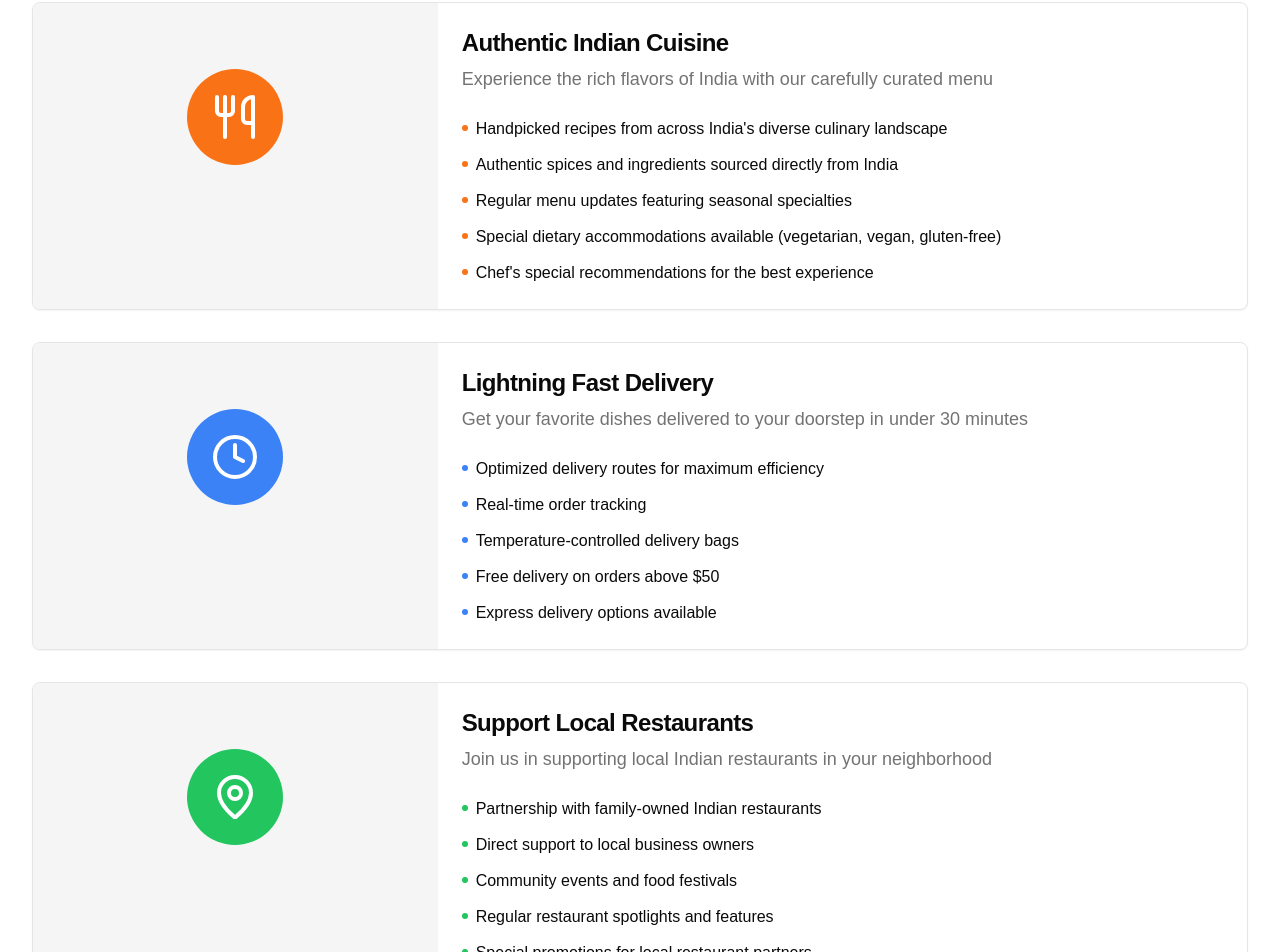
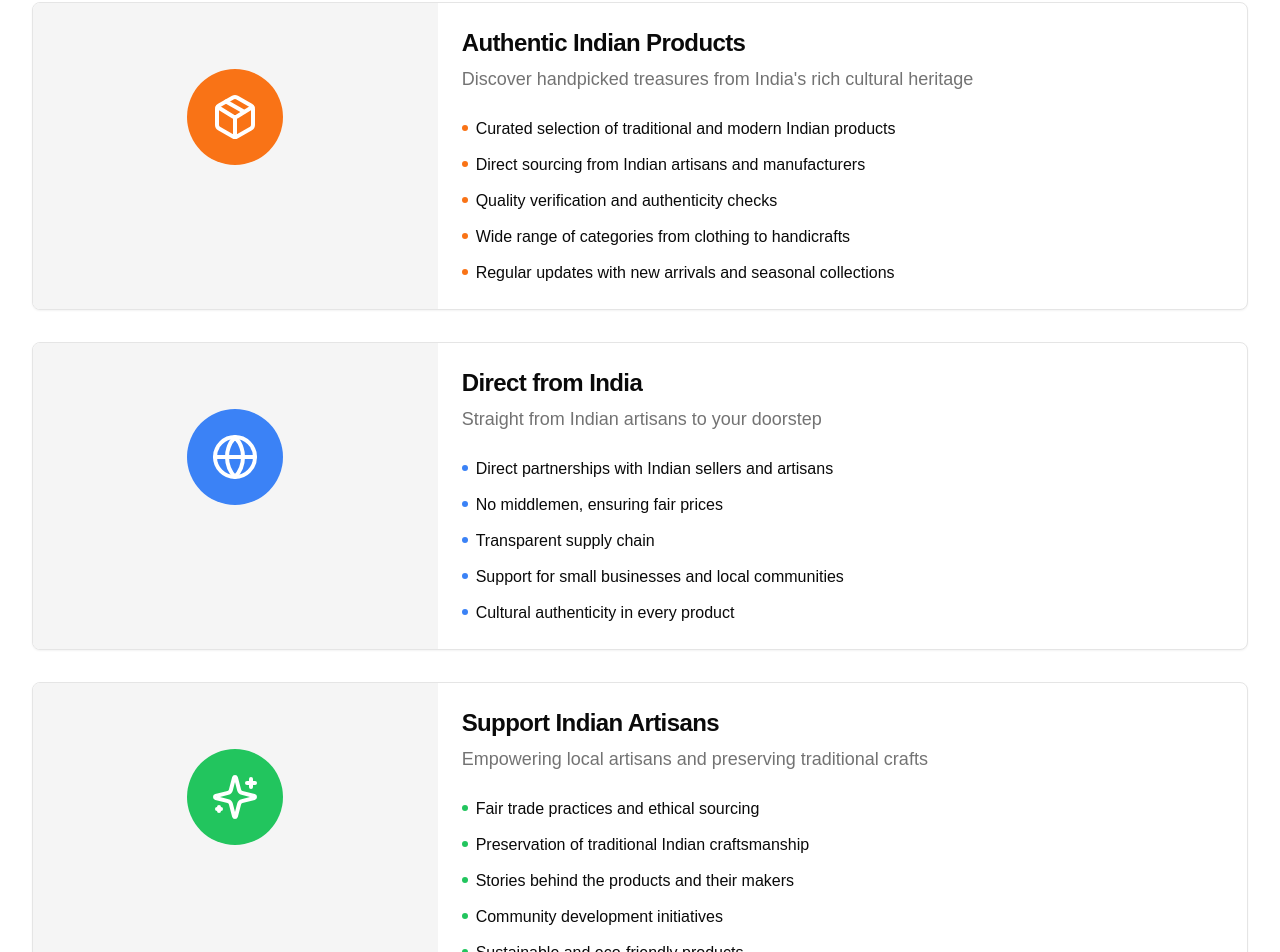
Before and after one commit to notsogreat/Dlist, a Next.js app: page /about in a window 1280 px wide. Shown: the part 315-1267 px from the top of the page. Built offline with nearby package versions, Linux system fonts and the light colour scheme.

Commit message:
more reliable content

```diff
--- a/app/about/page.tsx
+++ b/app/about/page.tsx
@@ -1,68 +1,68 @@
 "use client"
 
 import { Card, CardContent, CardDescription, CardHeader, CardTitle } from "@/components/ui/card"
-import { Utensils, Clock, MapPin, Sparkles } from "lucide-react"
+import { Package, Globe, Sparkles, Truck } from "lucide-react"
 
 const features = [
   {
-    id: "authentic-cuisine",
-    title: "Authentic Indian Cuisine",
-    icon: Utensils,
+    id: "authentic-products",
+    title: "Authentic Indian Products",
+    icon: Package,
     color: "bg-orange-500",
-    description: "Experience the rich flavors of India with our carefully curated menu",
+    description: "Discover handpicked treasures from India's rich cultural heritage",
     details: [
-      "Handpicked recipes from across India's diverse culinary landscape",
-      "Authentic spices and ingredients sourced directly from India",
-      "Regular menu updates featuring seasonal specialties",
-      "Special dietary accommodations available (vegetarian, vegan, gluten-free)",
-      "Chef's special recommendations for the best experience"
+      "Curated selection of traditional and modern Indian products",
+      "Direct sourcing from Indian artisans and manufacturers",
+      "Quality verification and authenticity checks",
+      "Wide range of categories from clothing to handicrafts",
+      "Regular updates with new arrivals and seasonal collections"
     ],
-    image: "/images/authentic-cuisine.jpg"
+    image: "/images/authentic-products.jpg"
   },
   {
-    id: "fast-delivery",
-    title: "Lightning Fast Delivery",
-    icon: Clock,
+    id: "direct-shipping",
+    title: "Direct from India",
+    icon: Globe,
     color: "bg-blue-500",
-    description: "Get your favorite dishes delivered to your doorstep in under 30 minutes",
+    description: "Straight from Indian artisans to your doorstep",
     details: [
-      "Optimized delivery routes for maximum efficiency",
-      "Real-time order tracking",
-      "Temperature-controlled delivery bags",
-      "Free delivery on orders above $50",
-      "Express delivery options available"
+      "Direct partnerships with Indian sellers and artisans",
+      "No middlemen, ensuring fair prices",
+      "Transparent supply chain",
+      "Support for small businesses and local communities",
+      "Cultural authenticity in every product"
     ],
-    image: "/images/fast-delivery.jpg"
+    image: "/images/direct-shipping.jpg"
   },
   {
-    id: "local-restaurants",
-    title: "Support Local Restaurants",
-    icon: MapPin,
+    id: "artisan-support",
+    title: "Support Indian Artisans",
+    icon: Sparkles,
     color: "bg-green-500",
-    description: "Join us in supporting local Indian restaurants in your neighborhood",
+    description: "Empowering local artisans and preserving traditional crafts",
     details: [
-      "Partnership with family-owned Indian restaurants",
-      "Direct support to local business owners",
-      "Community events and food festivals",
-      "Regular restaurant spotlights and features",
-      "Special promotions for local restaurant partners"
+      "Fair trade practices and ethical sourcing",
+      "Preservation of traditional Indian craftsmanship",
+      "Stories behind the products and their makers",
+      "Community development initiatives",
+      "Sustainable and eco-friendly products"
     ],
-    image: "/images/local-restaurants.jpg"
+    image: "/images/artisan-support.jpg"
   },
   {
-    id: "premium-quality",
-    title: "Premium Quality Guaranteed",
-    icon: Sparkles,
+    id: "reliable-shipping",
+    title: "Fast & Reliable Shipping",
+    icon: Truck,
     color: "bg-purple-500",
-    description: "Only the finest ingredients and authentic recipes",
+    description: "Seamless international shipping experience",
     details: [
-      "Rigorous quality control standards",
-      "Fresh ingredients daily",
-      "Hygiene and safety certifications",
-      "Regular kitchen inspections",
-      "Customer satisfaction guarantee"
+      "Efficient international shipping network",
+      "Real-time tracking for all orders",
+      "Secure packaging and handling",
+      "Free shipping on orders above $100",
+      "Dedicated customer support for shipping queries"
     ],
-    image: "/images/premium-quality.jpg"
+    image: "/images/reliable-shipping.jpg"
   }
 ]
 
@@ -72,7 +72,7 @@ export default function AboutPage() {
       <div className="text-center mb-12">
         <h1 className="text-4xl font-bold mb-4">About Winnie</h1>
         <p className="text-xl text-muted-foreground max-w-2xl mx-auto">
-          We're on a mission to bring the authentic flavors of India to your doorstep while supporting local restaurants and ensuring the highest quality in every dish.
+          We're on a mission to bring authentic Indian products to your doorstep while supporting local artisans and ensuring the highest quality in every purchase.
         </p>
       </div>
 
@@ -113,7 +113,7 @@ export default function AboutPage() {
       <div className="mt-12 text-center">
         <h2 className="text-3xl font-bold mb-4">Our Commitment</h2>
         <p className="text-lg text-muted-foreground max-w-2xl mx-auto">
-          At Winnie, we're committed to providing you with the best Indian dining experience while supporting our local community. Every order helps us grow and serve you better.
+          At Winnie, we're committed to bringing you authentic Indian products while supporting local artisans and preserving traditional craftsmanship. Every purchase helps us grow and serve you better.
         </p>
       </div>
     </div>
--- a/components/banner.tsx
+++ b/components/banner.tsx
@@ -3,41 +3,41 @@
 import { useEffect, useState } from "react"
 import { Carousel, CarouselContent, CarouselItem } from "@/components/ui/carousel"
 import { Card, CardContent } from "@/components/ui/card"
-import { Utensils, Clock, MapPin, Sparkles, ArrowRight } from "lucide-react"
+import { Package, Truck, Globe, Sparkles, ArrowRight } from "lucide-react"
 import Link from "next/link"
 
 const bannerItems = [
   {
-    title: "Discover Authentic Indian Cuisine",
-    description: "Experience the rich flavors of India with our carefully curated menu. Order now and get 20% off on your first order!",
-    icon: Utensils,
+    title: "Authentic Indian Products",
+    description: "Discover handpicked treasures from India - from traditional handicrafts to modern fashion. Shop with confidence!",
+    icon: Package,
     color: "bg-orange-500",
-    cta: "Learn More",
-    link: "/about#authentic-cuisine",
+    cta: "Shop Now",
+    link: "/products",
   },
   {
-    title: "Lightning Fast Delivery",
-    description: "Get your favorite dishes delivered to your doorstep in under 30 minutes. Free delivery on orders above $50!",
-    icon: Clock,
+    title: "Direct from India",
+    description: "Get your favorite Indian products delivered straight from India to your doorstep. No middlemen, just authentic goods!",
+    icon: Globe,
     color: "bg-blue-500",
     cta: "Learn More",
-    link: "/about#fast-delivery",
+    link: "/about#direct-shipping",
   },
   {
-    title: "Support Local Restaurants",
-    description: "Join us in supporting local Indian restaurants in your neighborhood. Every order helps keep our community thriving!",
-    icon: MapPin,
+    title: "Support Indian Artisans",
+    description: "Every purchase helps support local Indian artisans and small businesses. Make a difference with your shopping!",
+    icon: Sparkles,
     color: "bg-green-500",
-    cta: "Learn More",
-    link: "/about#local-restaurants",
+    cta: "Meet Artisans",
+    link: "/artisans",
   },
   {
-    title: "Premium Quality Guaranteed",
-    description: "Only the finest ingredients and authentic recipes. Try our chef's special menu this weekend!",
-    icon: Sparkles,
+    title: "Fast & Reliable Shipping",
+    description: "Enjoy quick delivery with real-time tracking. Free shipping on orders above $100!",
+    icon: Truck,
     color: "bg-purple-500",
-    cta: "Learn More",
-    link: "/about#premium-quality",
+    cta: "Shipping Info",
+    link: "/shipping",
   },
 ]
 
```
Also changed, not shown: 1 other file (tests, documents, lock files or other folders).
